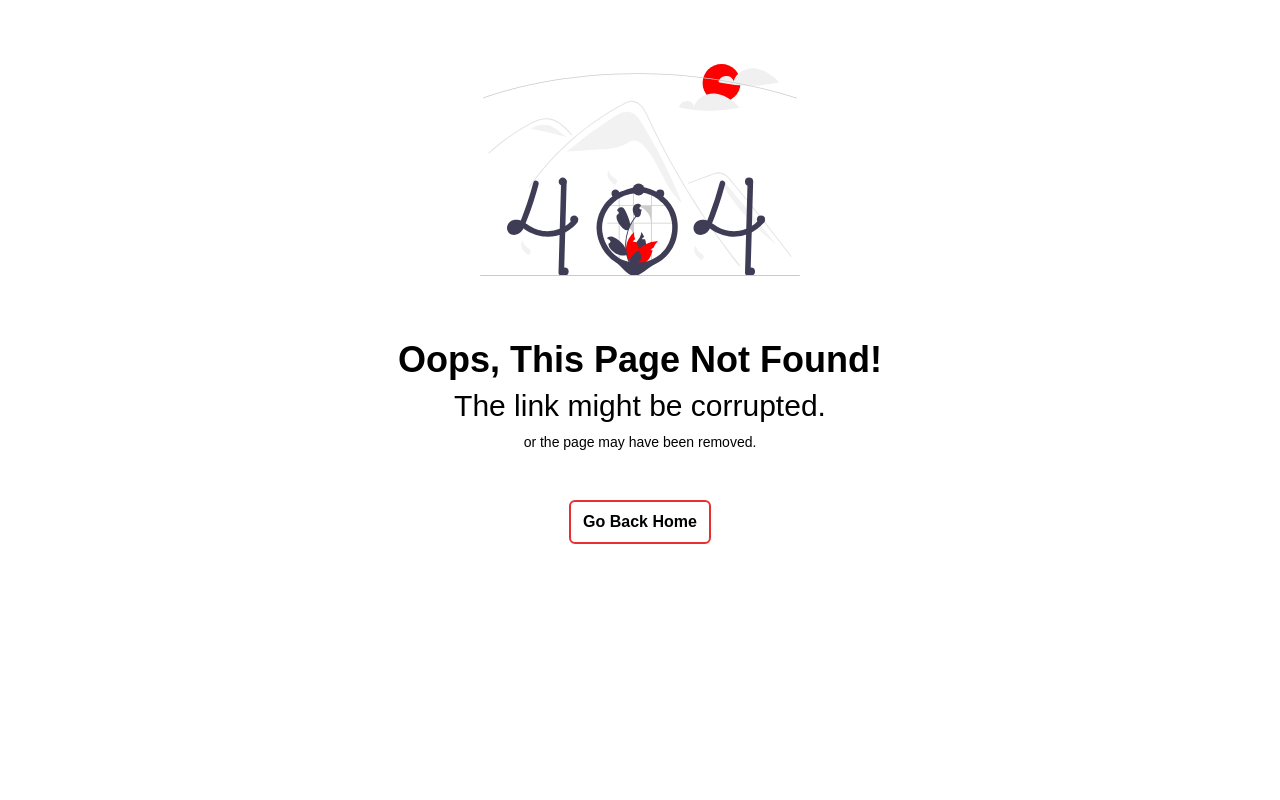
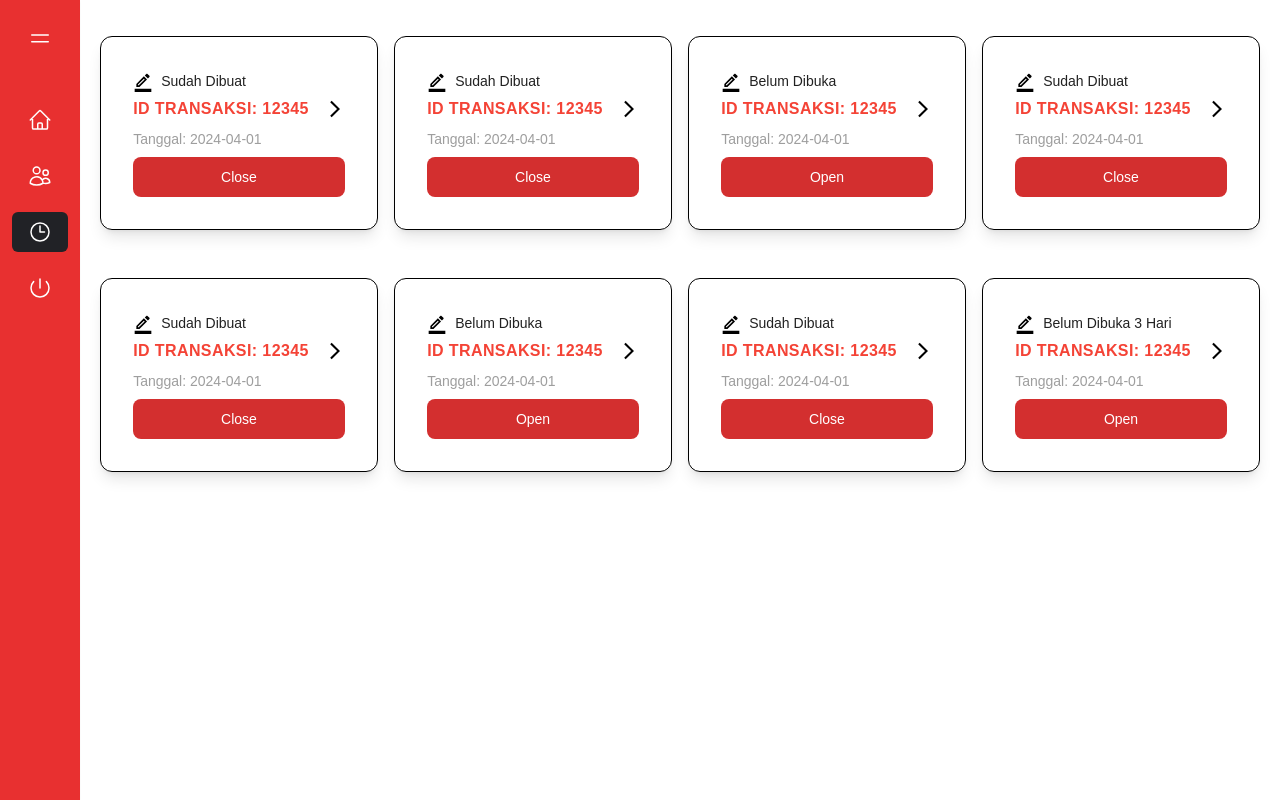
Before and after one commit to rsyahbudin/faktur-pajak, a React (Vite) app: page /timeline in a window 1280 px wide. Before the commit this address had no page. Built offline with nearby package versions, Linux system fonts and the light colour scheme.

Commit message:
[ADD] Timeline dan Card dan Modal

```diff
--- /dev/null
+++ b/src/components/Modal/index.jsx
@@ -0,0 +1,58 @@
+import React from "react";
+
+const CustomModal = ({ isOpen, onClose }) => {
+   if (!isOpen) {
+      return null;
+   }
+
+   return (
+      <div className="fixed z-10 inset-0 overflow-y-auto">
+         <div className="flex items-end justify-center min-h-screen pt-4 px-4 pb-20 text-center sm:block sm:p-0">
+            <div
+               className="fixed inset-0 transition-opacity"
+               aria-hidden="true"
+            >
+               <div className="absolute inset-0 bg-gray-500 opacity-75"></div>
+            </div>
+
+            <span
+               className="hidden sm:inline-block sm:align-middle sm:h-screen"
+               aria-hidden="true"
+            >
+               &#8203;
+            </span>
+            <div className="inline-block align-bottom bg-white rounded-lg text-left overflow-hidden shadow-xl transform transition-all sm:my-8 sm:align-middle sm:max-w-lg sm:w-full">
+               <div className="bg-white px-4 pt-5 pb-4 sm:p-6 sm:pb-4">
+                  <div className="sm:flex sm:items-start">
+                     <div className="mt-3 text-center sm:mt-0 sm:ml-4 sm:text-left">
+                        <h3
+                           className="text-lg leading-6 font-medium text-gray-900"
+                           id="modal-title"
+                        >
+                           Modal Title
+                        </h3>
+                        <div className="mt-2">
+                           <p className="text-sm text-gray-500">
+                              This is the modal content. You can customize it as
+                              needed.
+                           </p>
+                        </div>
+                     </div>
+                  </div>
+               </div>
+               <div className="bg-gray-50 px-4 py-3 sm:px-6 sm:flex sm:flex-row-reverse">
+                  <button
+                     type="button"
+                     className="w-full inline-flex justify-center rounded-md border border-transparent shadow-sm px-4 py-2 bg-blue-600 text-base font-medium text-white hover:bg-blue-700 focus:outline-none focus:ring-2 focus:ring-offset-2 focus:ring-blue-500 sm:ml-3 sm:w-auto sm:text-sm"
+                     onClick={onClose}
+                  >
+                     Close
+                  </button>
+               </div>
+            </div>
+         </div>
+      </div>
+   );
+};
+
+export default CustomModal;
--- a/src/components/searchForm.jsx
+++ b/src/components/searchForm.jsx
@@ -18,8 +18,6 @@
       // Navigate to /status when the button is clicked
       navigate("/");
    };
-
-
 
    return (
       <div className="flex flex-col items-center justify-center h-screen">
@@ -47,6 +45,7 @@
          {/* Search Input and Button */}
          <div className="flex flex-col items-center justify-center space-y-4">
             <TextField
+               icon="Search"
                label="ID Trx"
                variant="outlined"
                value={searchTerm}
@@ -55,13 +54,17 @@
             <Button variant="contained" color="error" onClick={handleSearch}>
                Track
             </Button>
-            <Button variant="contained" color="error" onClick={handleStatusRequest}>
+            <Button
+               variant="contained"
+               color="error"
+               onClick={handleStatusRequest}
+            >
                Request Faktur Pajak
             </Button>
          </div>
          {showDataGrid && (
             <div className="mt-8">
-                 <DataGridComponent searchTerm={searchTerm} />
+               <DataGridComponent searchTerm={searchTerm} />
             </div>
          )}
       </div>
--- a/src/components/sidebar/ListMenu.jsx
+++ b/src/components/sidebar/ListMenu.jsx
@@ -1,14 +1,15 @@
 import { useContext, useState } from "react";
 
-// import ICONS from "@/config/icons";
 import {
     HomeIcon,
     PowerIcon,
     DocumentTextIcon,
     UsersIcon,
-    DocumentArrowDownIcon
+    DocumentArrowDownIcon,
+    ClockIcon
  } from "@heroicons/react/24/outline";
 import { Link, useLocation } from "react-router-dom";
+
 
 export default function ListMenu({ sidebar }) {
   const { pathname } = useLocation();
@@ -67,9 +68,9 @@
     link: "/member",
   },
   {
-    title: "Transaction",
-    icon: "transaction",
-    link: "/transactions",
+    title: "Timeline",
+    icon: "timeline",
+    link: "/timeline",
   },
   {
     title: "Sign Out",
@@ -87,8 +88,8 @@
       {e == "member" && (
         <UsersIcon className="h-6 w-6 text-white"/>
       )}
-      {e == "transaction" && (
-        <DocumentTextIcon className="h-6 w-6 text-white"/>
+      {e == "timeline" && (
+        <ClockIcon className="h-6 w-6 text-white"/>
       )}
       {e == "redeem" && (
         <DocumentArrowDownIcon className="h-6 w-6 text-white"/>
--- a/src/components/tableRequest.jsx
+++ b/src/components/tableRequest.jsx
@@ -12,7 +12,7 @@
    const filterModel = {
       items: [
          {
-            columnField: "id", // Adjust this to match your column field name
+            columnField: "id" , // Adjust this to match your column field name
             operatorValue: "contains",
             value: searchTerm,
          },
@@ -67,28 +67,28 @@
 
    const rows = [
       {
-         id: 1123123,
+         id: "1123123" ,
          name: "John Doe",
          email: "john@gmail.com",
          status: "Done",
          time: "2020-01-01",
       },
       {
-         id: 11231231,
+         id: "098182" ,
          name: "John Doe",
          email: "john@gmail.com",
          status: "Error",
          time: "2020-01-01",
       },
       {
-         id: 1123123121,
+         id: "521031",
          name: "John Doe",
          email: "john@gmail.com",
          status: "Open",
          time: "2020-01-01",
       },
       {
-         id: 112311,
+         id: "702340",
          name: "John Doe",
          email: "john@gmail.com",
          status: "Process",
--- /dev/null
+++ b/src/components/timelineCard/index.jsx
@@ -0,0 +1,54 @@
+// timelineCard.js
+import React, { useState } from "react";
+import { ArrowForwardIos, BorderColorOutlined } from "@mui/icons-material";
+import CustomModal from "../Modal"; // Import the CustomModal component
+
+function timelineCard({ transaction }) {
+   let buttonText;
+   if (transaction.status === "Sudah Dibuat") {
+      buttonText = "Close";
+   } else {
+      buttonText = "Open";
+   }
+
+   // State to manage the modal's visibility
+   const [isOpen, setIsOpen] = useState(false);
+
+   // Function to handle the icon click and open the modal
+   const handleOpen = () => setIsOpen(true);
+
+   // Function to handle the modal close
+   const handleClose = () => setIsOpen(false);
+
+   return (
+      <div className="max-w-sm mx-auto bg-slate-900 border border-black rounded-xl shadow-lg overflow-hidden md:max-w-2xl m-4 relative">
+         <div className="p-8">
+            {/* Wrap the icon with a click handler */}
+            <BorderColorOutlined fontSize="small" className="mr-2" />
+            <span className="text-sm text-gray-900">{transaction.status}</span>
+            <div className="flex justify-between items-center mt-1">
+               <div className="uppercase tracking-wide text-md text-red-500 font-semibold mr-4">
+                  ID Transaksi: {transaction.id}
+               </div>
+               <ArrowForwardIos
+                  fontSize="small"
+                  className="cursor-pointer"
+                  onClick={handleOpen}
+               />
+            </div>
+            <p className="mt-2 text-gray-500 text-sm">
+               Tanggal: {transaction.date}
+            </p>
+            <div className="mt-2 mx-auto">
+               <button className="w-full text-white bg-red-700 hover:bg-red-800 focus:ring-4 focus:ring-red-300 font-medium rounded-lg text-sm px-5 py-2.5 text-center dark:bg-red-600 dark:hover:bg-red-700 dark:focus:ring-red-800">
+                  {buttonText}
+               </button>
+            </div>
+         </div>
+         {/* Use the CustomModal component */}
+         <CustomModal isOpen={isOpen} onClose={handleClose} />
+      </div>
+   );
+}
+
+export default timelineCard;
--- a/src/pages/admin/index.jsx
+++ b/src/pages/admin/index.jsx
@@ -1,13 +1,39 @@
-import React from "react";
+import React, { useState } from "react";
 import logo from "../../assets/logo.png";
 import { useNavigate } from "react-router-dom";
 
 const LoginCard = () => {
    const navigate = useNavigate();
+   const [username, setUsername] = useState("");
+   const [password, setPassword] = useState("");
 
-   const handleClick = () => {
-      navigate("/dashboard");
+   const validateLogin = async (username, password) => {
+      try {
+         const response = await fetch('https://example.com/api/login', {
+            method: 'POST',
+            headers: {
+               'Content-Type': 'application/json',
+            },
+            body: JSON.stringify({ username, password }),
+         });
+         const data = await response.json();
+         return data.success; // Asumsikan API mengembalikan { success: true } jika login sukses
+      } catch (error) {
+         console.error("Error validating login:", error);
+         return false;
+      }
    };
+
+   const handleLogin = async () => {
+      const isValid = await validateLogin(username, password);
+      if (isValid) {
+         navigate("/dashboard");
+      } else {
+         alert("Username atau password salah!");
+      }
+   };
+
+
    return (
       <div className="flex flex-col items-center justify-center min-h-screen">
          {/* Logo Section */}
@@ -34,6 +60,8 @@
                   id="username"
                   type="text"
                   placeholder="Username"
+                  value={username}
+                  onChange={(e) => setUsername(e.target.value)}
                />
             </div>
             <div className="mb-6">
@@ -48,13 +76,15 @@
                   id="password"
                   type="password"
                   placeholder="Password"
+                  value={password}
+                  onChange={(e) => setPassword(e.target.value)}
                />
             </div>
             <div className="flex items-center justify-center">
                <button
                   className="bg-white hover:bg-gray-300 text-primary font-bold rounded-full py-2 px-4 rounded focus:outline-none focus:shadow-outline"
                   type="button"
-                  onClick={handleClick}
+                  onClick={handleLogin}
                >
                   Sign In
                </button>
--- a/src/pages/dashboard/index.jsx
+++ b/src/pages/dashboard/index.jsx
@@ -8,7 +8,6 @@
       <Sidebar />
       <div className="flex-grow p-4 flex items-center justify-center">
         <StatusCard />
-        {/* Tambahkan lebih banyak StatusCard sesuai kebutuhan */}
       </div>
     </div>
   );
--- /dev/null
+++ b/src/pages/timeline/index.jsx
@@ -0,0 +1,34 @@
+import React from "react";
+import Sidebar from "../../components/sidebar";
+import TransactionCard from "../../components/timelineCard";
+
+const transactions = [
+   { id: "12345", date: "2024-04-01", status: "Sudah Dibuat"},
+   { id: "12345", date: "2024-04-01", status: "Sudah Dibuat"},
+   { id: "12345", date: "2024-04-01", status: "Belum Dibuka"},
+   { id: "12345", date: "2024-04-01", status: "Sudah Dibuat"},
+   { id: "12345", date: "2024-04-01", status: "Sudah Dibuat"},
+   { id: "12345", date: "2024-04-01", status: "Belum Dibuka"},
+   { id: "12345", date: "2024-04-01", status: "Sudah Dibuat"},
+   { id: "12345", date: "2024-04-01", status: "Belum Dibuka 3 Hari"},
+];
+
+const timeline = () => {
+   return (
+      <div className="flex">
+         <Sidebar />
+         <div className="flex-grow p-5">
+            <div className="grid grid-cols-1 md:grid-cols-2 lg:grid-cols-3 xl:grid-cols-4 2xl:grid-cols-4 gap-4 justify-center items-center">
+               {transactions.map((transaction) => (
+                  <TransactionCard
+                     key={transaction.id}
+                     transaction={transaction}
+                  />
+               ))}
+            </div>
+         </div>
+      </div>
+   );
+};
+
+export default timeline;
--- a/src/router/index.jsx
+++ b/src/router/index.jsx
@@ -5,6 +5,7 @@
 import Admin from "../pages/admin"
 import Page404 from "../pages/404";
 import Dashboard from "../pages/dashboard";
+import Timeline from "../pages/timeline"
 
 export default function Routes() {
   const element = useRoutes([
@@ -12,6 +13,7 @@
     { path: "/status", element: <StatusRequest /> },
     { path: "/admin", element: <Admin /> },
     { path: "/dashboard", element: <Dashboard /> },
+    { path: "/timeline", element: <Timeline /> },
     { path: "*", element: <Page404 /> },
   ]);
   return element;
```
